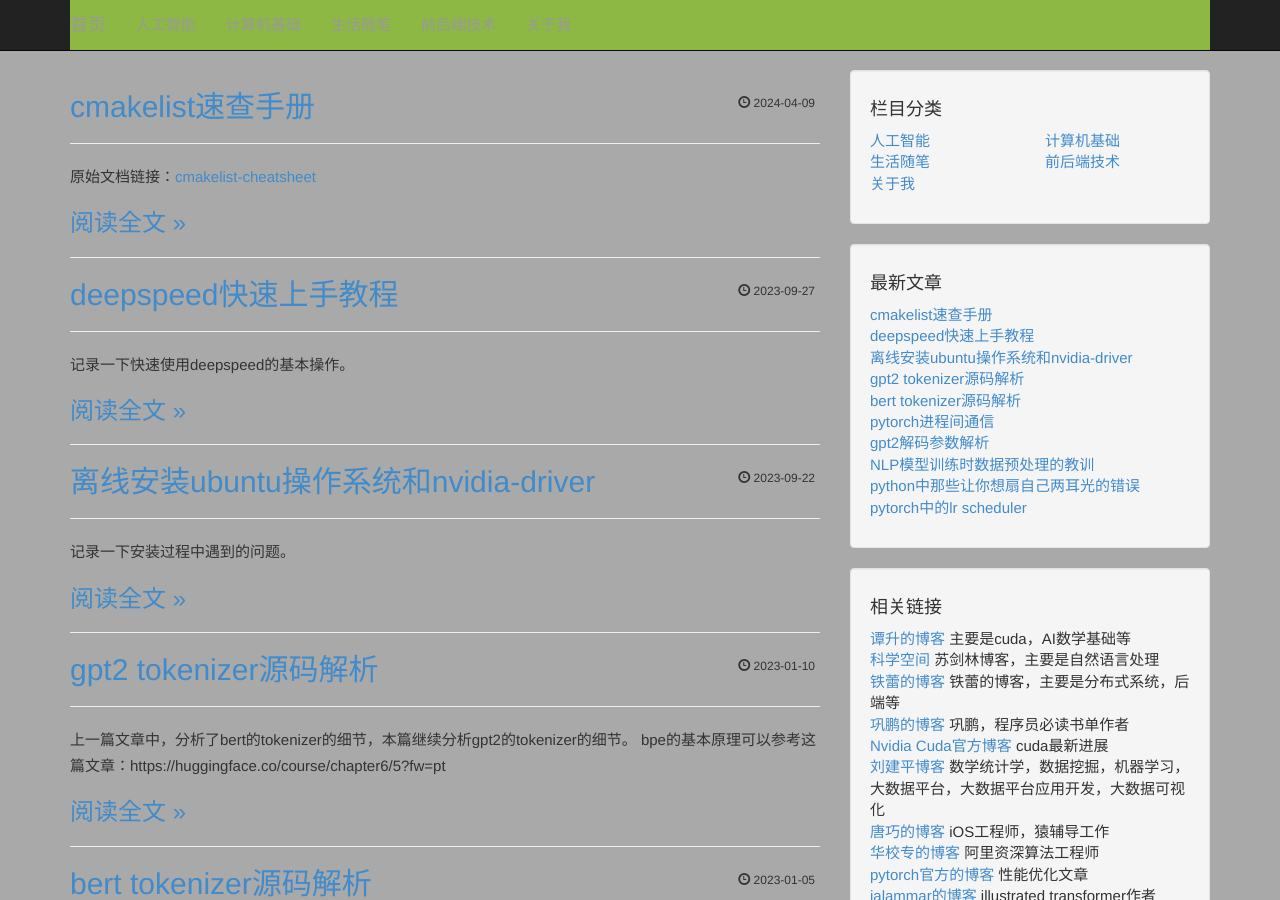
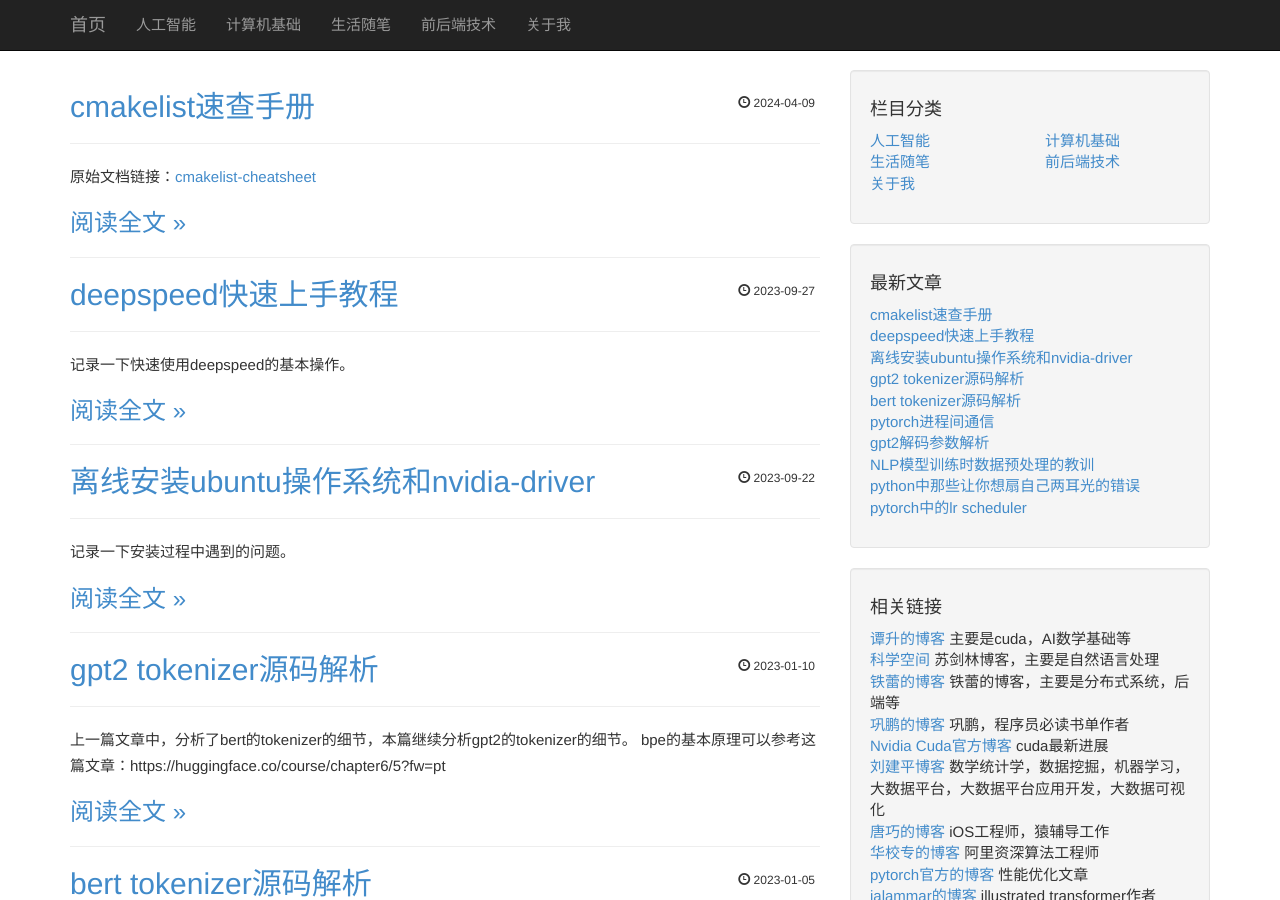
Before and after one commit to liwenju0/liwenju0.github.io, a Jekyll site: the page built from index.html, in a window 1280 px wide and 900 px high. Built offline with Jekyll 4.4.1, drawn with Linux system fonts in a browser that asks for light colours; the list of posts is cut into pages by our own code.

Commit message:
恢复背景色

```diff
--- a/_layouts/default.html
+++ b/_layouts/default.html
@@ -46,7 +46,7 @@
     ></script>
   </head>
 
-  <body style="background-color: aliceblue;">
+  <body>
     <!-- Navigation -->
     <nav class="navbar navbar-inverse navbar-fixed-top" role="navigation">
       <div class="container">
--- a/_layouts/index.html
+++ b/_layouts/index.html
@@ -28,7 +28,7 @@
     <script src="/js/bootstrap.min.js"></script>
   </head>
 
-  <body style="background-color:darkgray">
+  <body>
     <!-- Navigation -->
     <nav class="navbar navbar-inverse navbar-fixed-top" role="navigation">
       <div class="container">
@@ -50,7 +50,7 @@
           </a>
         </div>
         <!-- Collect the nav links, forms, and other content for toggling -->
-        <div class="collapse navbar-collapse" id="bs-example-navbar-collapse-1", style="background-color: rgb(141, 184, 67);">
+        <div class="collapse navbar-collapse" id="bs-example-navbar-collapse-1">
           {% include navigation.html %}
         </div>
         <!-- /.navbar-collapse -->
```
